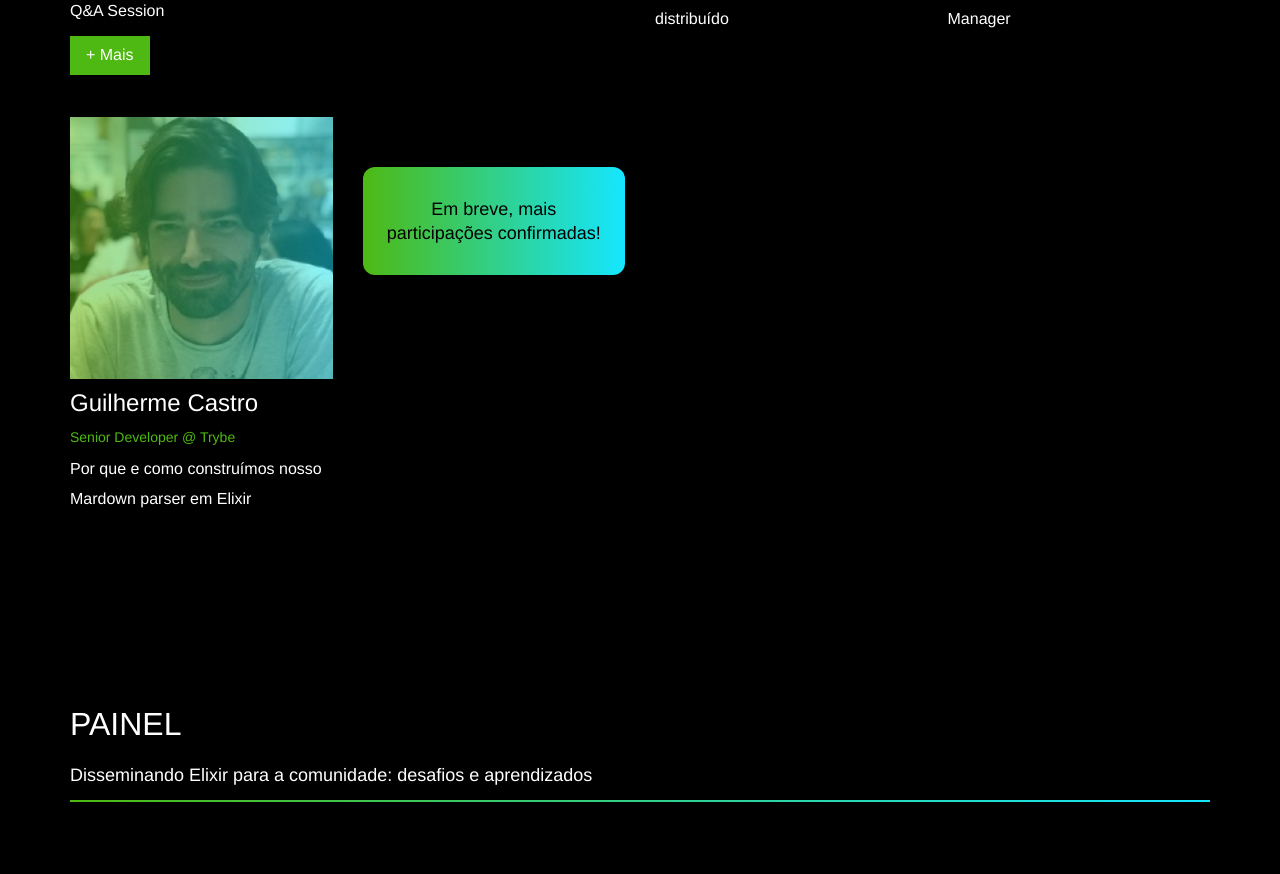
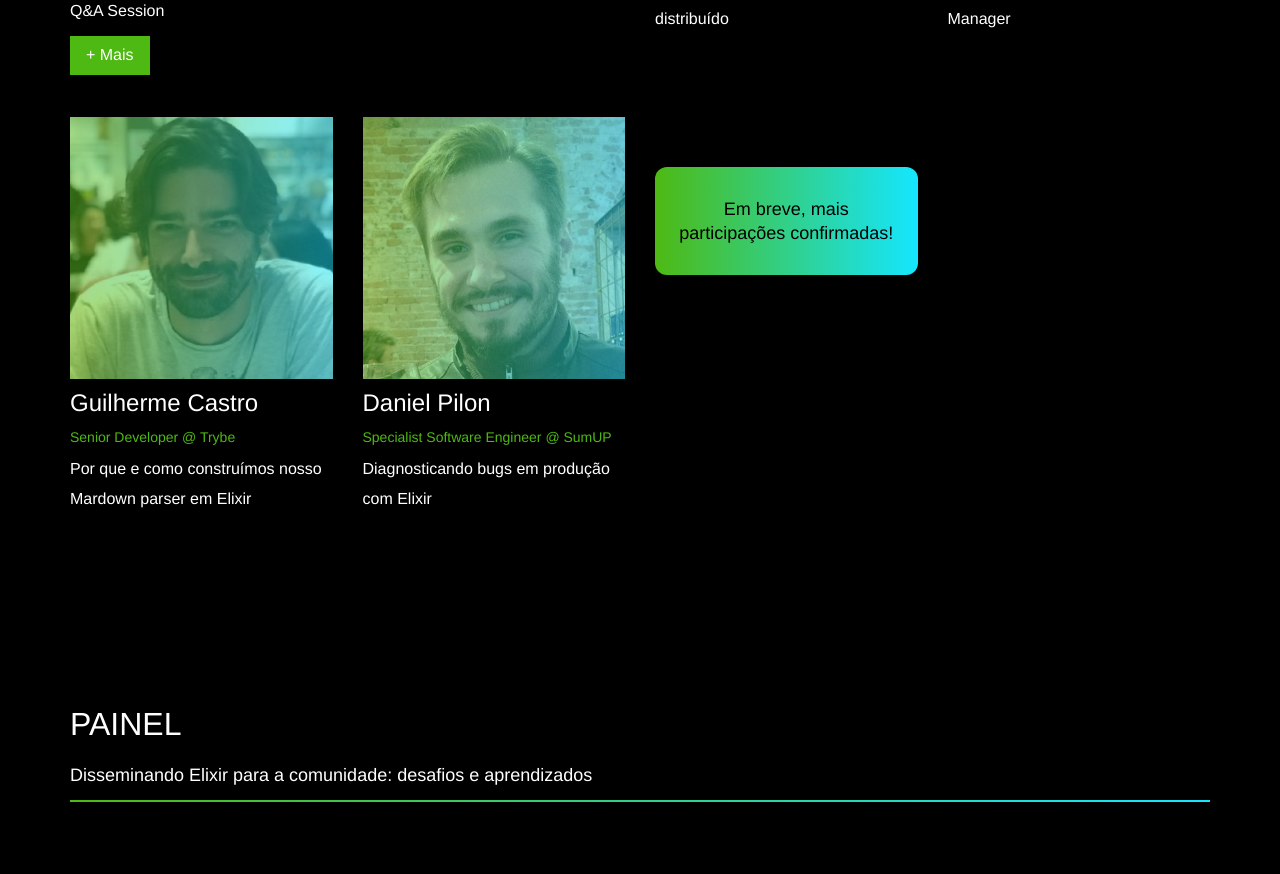
Before and after one commit to felipecotto/codebeam2021, a Next.js app: page / in a window 1280 px wide. Shown: the part 3367-4241 px from the top of the page. Built offline with nearby package versions, Linux system fonts and the light colour scheme; a web font is replaced by a local one.

Commit message:
Add Daniel Pilon

```diff
--- a/src/components/Talks/index.js
+++ b/src/components/Talks/index.js
@@ -7,7 +7,8 @@ export default function Talks() {
         { id: 2, name: "Willian Frantz", job: "Software Alchemist @ Trybe", image: "/WillianFrantz.jpg", talk: "Meta-programação com Elixir", more: ""  },
         { id: 3, name: "Thiago Henrique", job: "Tech Manager @ Semantix SA", image: "/ThiagoHenrique.jpg", talk: "Ingestão de dados com Elixir distribuído", more: "" },
         { id: 4, name: "Fernanda Bernardo", job: "Tech Community Manager @ Comadre", image: "/FernandaBernardo.jpg", talk: "De Frontend à Tech Community Manager", more: "" },
-        { id: 5, name: "Guilherme Castro", job: "Senior Developer @ Trybe", image: "/GuilhermeCastro.jpg", talk: "Por que e como construímos nosso Mardown parser em Elixir", more: "" }
+        { id: 5, name: "Guilherme Castro", job: "Senior Developer @ Trybe", image: "/GuilhermeCastro.jpg", talk: "Por que e como construímos nosso Mardown parser em Elixir", more: "" },
+        { id: 6, name: "Daniel Pilon", job: "Specialist Software Engineer @ SumUP", image: "/DanielPilon.jpg", talk: "Diagnosticando bugs em produção com Elixir", more: "" }
     ];
 
     return (
```
Also changed, not shown: public/DanielPilon.jpg (added).
